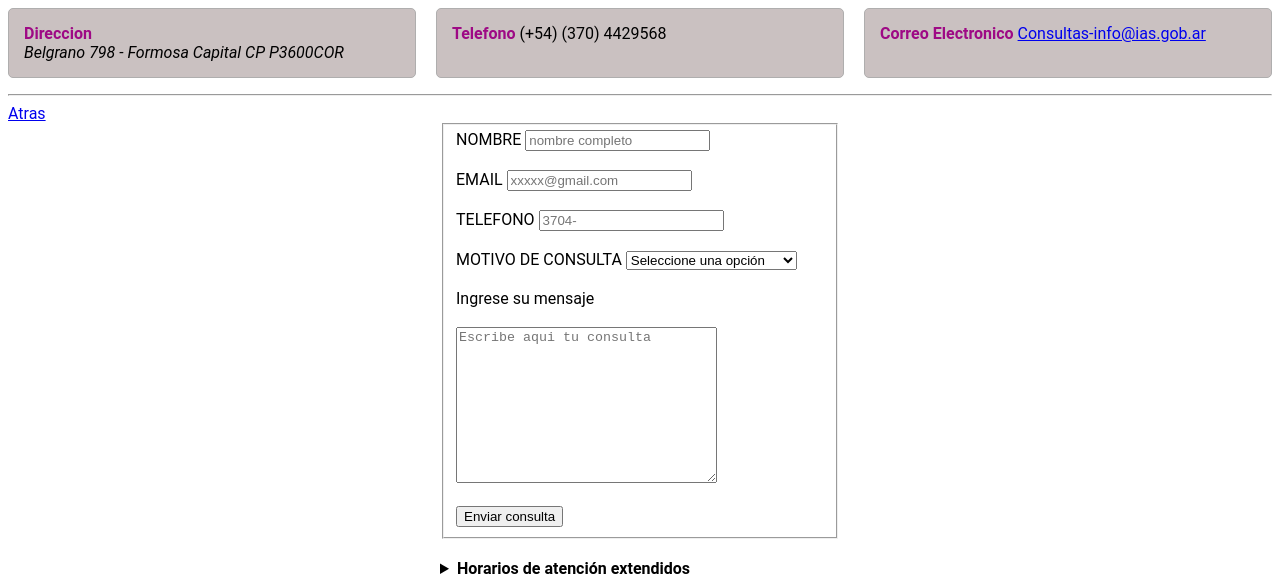
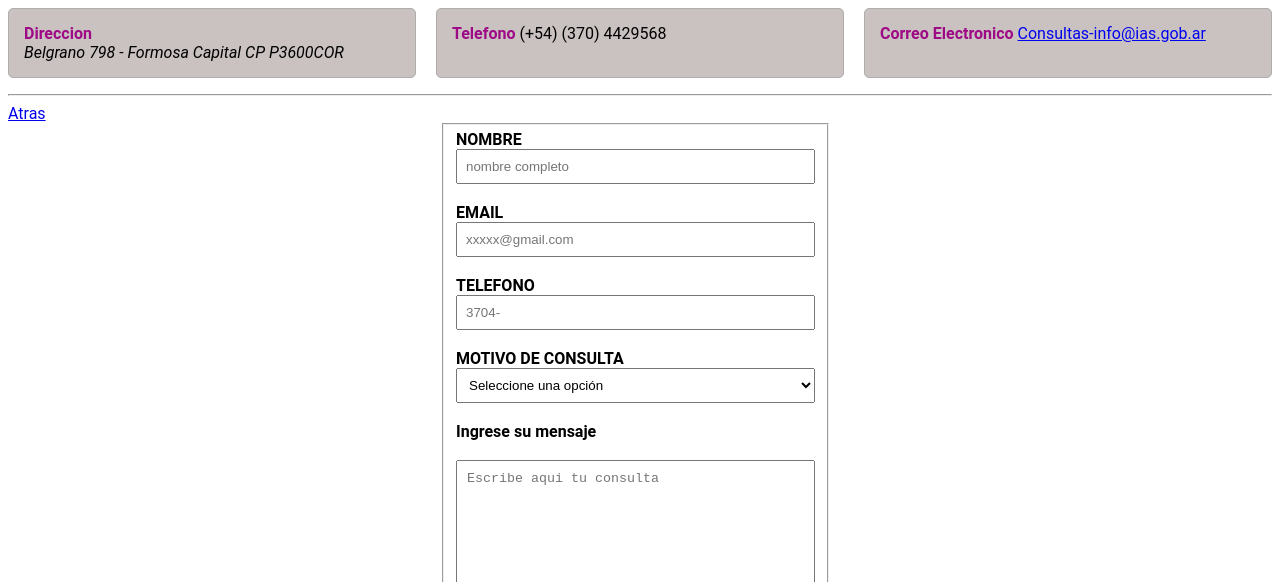
Before and after one commit to LucianaMenotti/IAS-PROYECTO, a plain HTML site: page contactos.html in a window 1280 px wide. Shown: the part 370-952 px from the top of the page. Drawn offline with Linux system fonts and the light colour scheme.

Commit message:
organizacion de los campos en pares, mientras que textarea y boton ocupan el ancho completo

```diff
--- a/assets/style.css
+++ b/assets/style.css
@@ -212,3 +212,28 @@ padding: 15px;
 border: 1px solid rgb(175, 174, 174);
 border-radius: 5px;
 }
+
+#formulario-contacto{
+display: flex;
+flex-wrap: wrap;
+gap: 15px;
+}
+#formulario-contacto label{
+width: 100%;
+font-weight: bold;
+}
+#formulario-contacto input, #formulario-contacto select{
+width: 100%;
+padding: 8px;
+box-sizing: border-box; /* Para que el padding no agrande el ancho */
+}
+#formulario-contacto textarea, #formulario-contacto button{
+width: 100%;
+padding: 10px;
+box-sizing: border-box; /* Esto hace que el padding se quede ADENTRO */
+
+}
+/*flex-wrap: wrap: Es lo que permite que el formulario no intente meter
+todo en una sola línea infinita. Cuando un elemento ya no entra, "salta" a la fila de abajo.
+width: 100%: Al darle el ancho total a los labels y textareas, obligás a que los otros
+elementos se acomoden respetando ese espacio.*/
```
